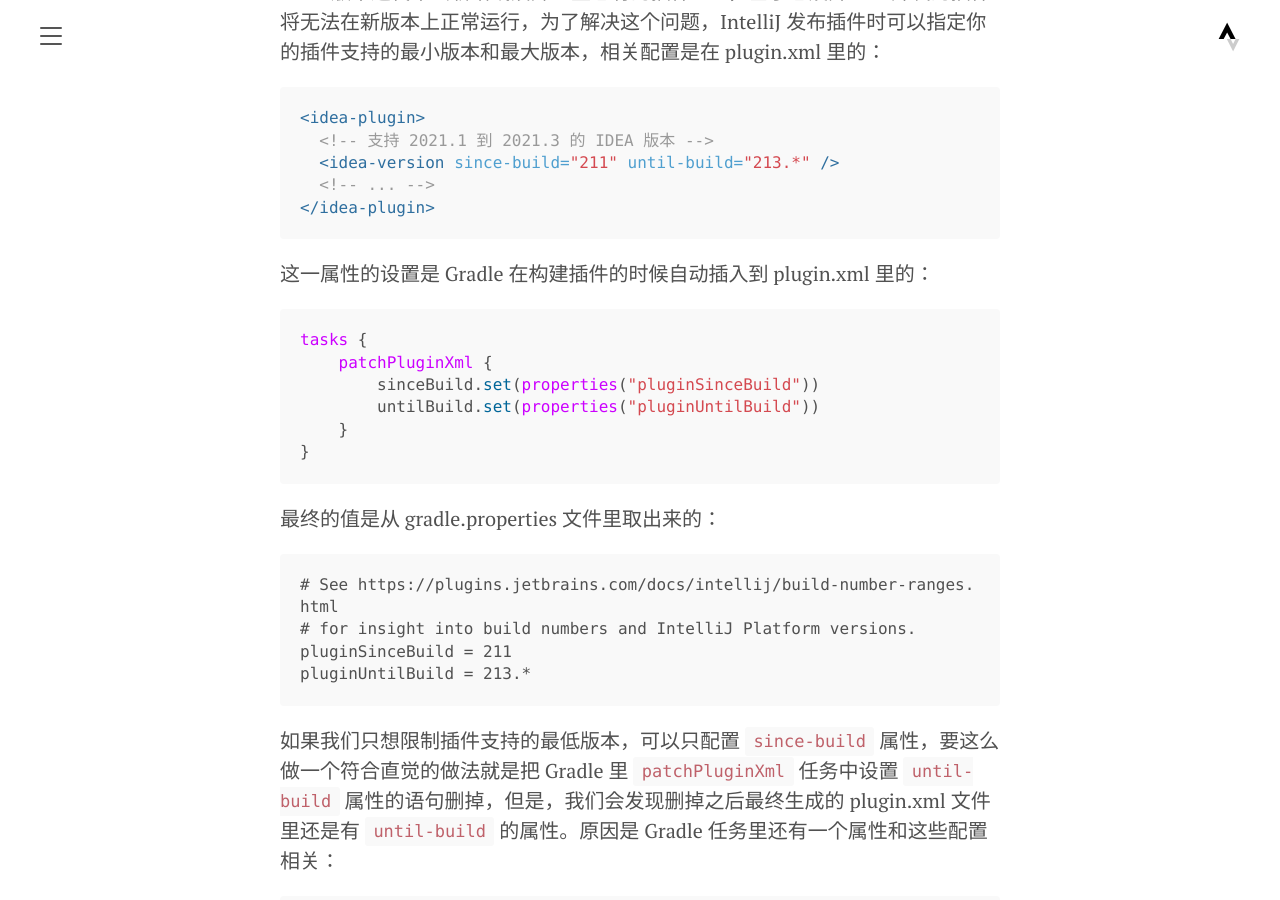
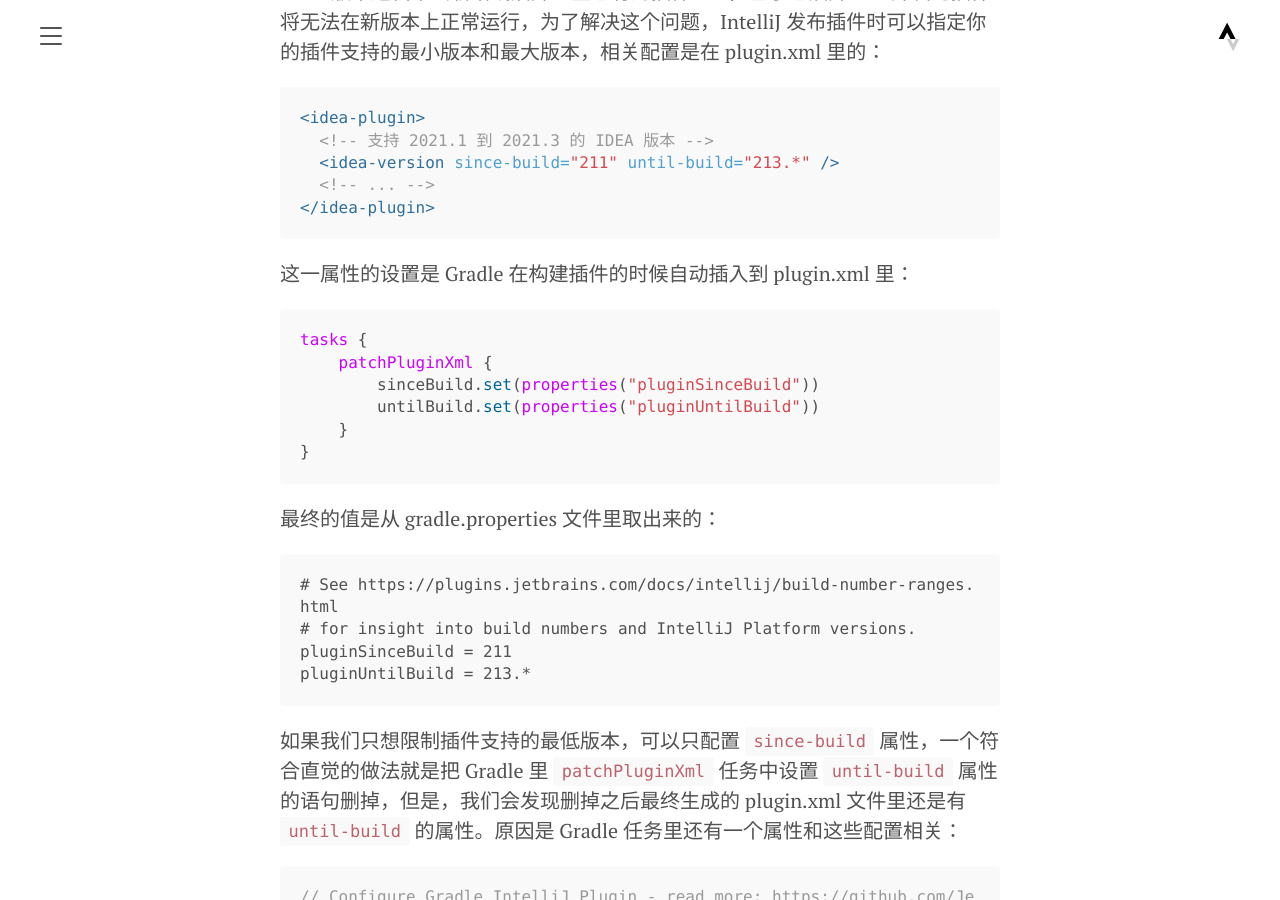
Before and after one commit to yoncise/yoncise.github.io, a Jekyll site: the page built from logs/_posts/2022/2022-08-03-88356600.md, in a window 1280 px wide and 900 px high, scrolled down 255 px. Built offline with Jekyll 4.4.1, drawn with Linux system fonts in a browser that asks for light colours.

Commit message:
语雀同步 IntelliJ Plugin - 插件发布多版本兼容性

````diff
--- a/logs/_posts/2022/2022-08-03-88356600.md
+++ b/logs/_posts/2022/2022-08-03-88356600.md
@@ -10,7 +10,7 @@ IDEA 版本迭代中会新增或废弃一些已有的插件 API，基于已废
   <!-- ... -->
 </idea-plugin>
 ```
-这一属性的设置是 Gradle 在构建插件的时候自动插入到 plugin.xml 里的：
+这一属性的设置是 Gradle 在构建插件的时候自动插入到 plugin.xml 里：
 ```kotlin
 tasks {
     patchPluginXml {
@@ -26,7 +26,7 @@ tasks {
 pluginSinceBuild = 211
 pluginUntilBuild = 213.*
 ```
-如果我们只想限制插件支持的最低版本，可以只配置 `since-build` 属性，要这么做一个符合直觉的做法就是把 Gradle 里 `patchPluginXml` 任务中设置 `until-build` 属性的语句删掉，但是，我们会发现删掉之后最终生成的 plugin.xml 文件里还是有 `until-build` 的属性。原因是 Gradle 任务里还有一个属性和这些配置相关：
+如果我们只想限制插件支持的最低版本，可以只配置 `since-build` 属性，一个符合直觉的做法就是把 Gradle 里 `patchPluginXml` 任务中设置 `until-build` 属性的语句删掉，但是，我们会发现删掉之后最终生成的 plugin.xml 文件里还是有 `until-build` 的属性。原因是 Gradle 任务里还有一个属性和这些配置相关：
 ```kotlin
 // Configure Gradle IntelliJ Plugin - read more: https://github.com/JetBrains/gradle-intellij-plugin
 intellij {
````
